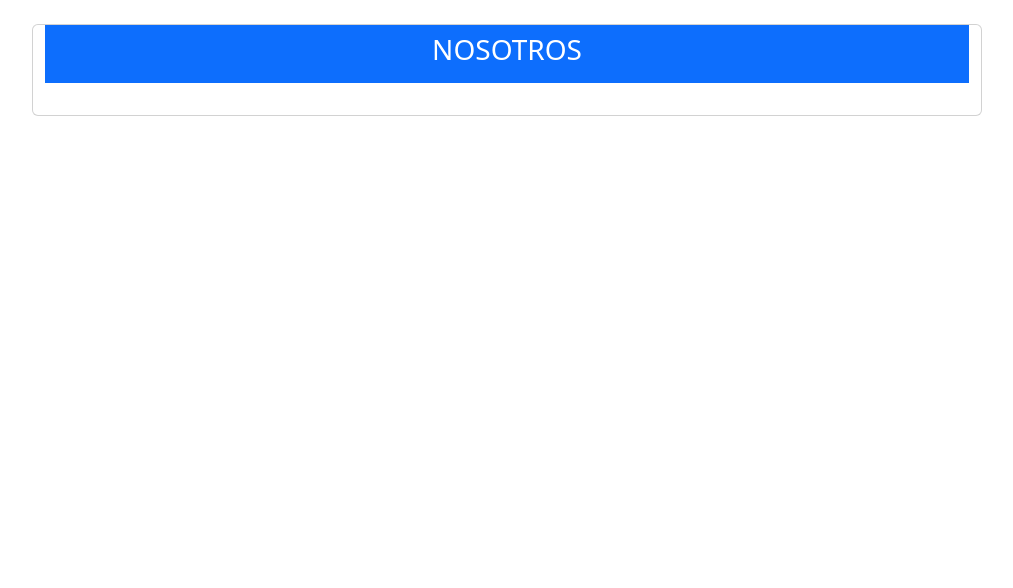
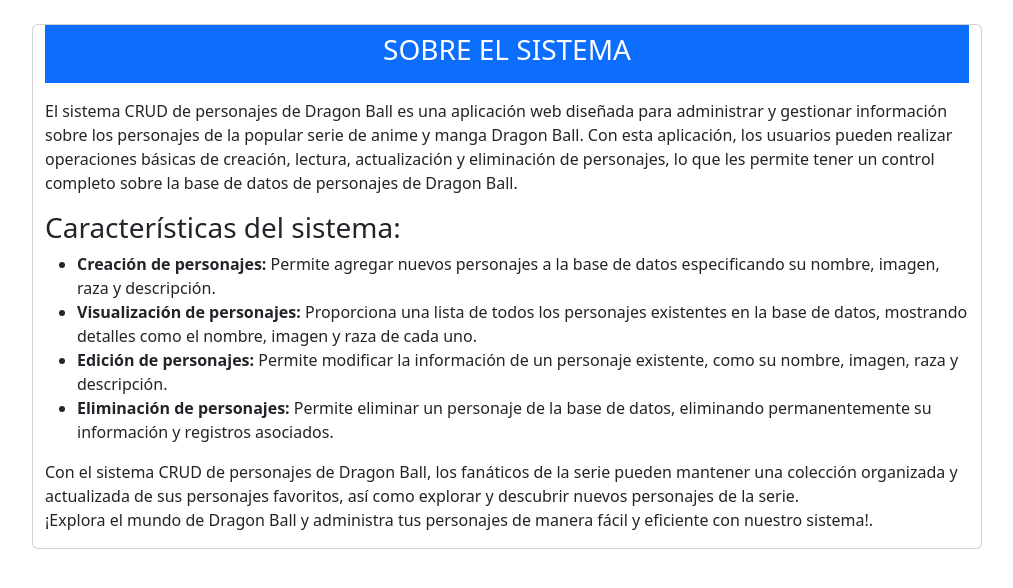
Before and after one commit to mssj-11/CRUD_DragonBall_django, a Django app: page /nosotros in a window 1280 px wide. Shown: the part 76-664 px from the top of the page, without its empty margins (133-1146 px from the left). Run offline with Django 3.2, Linux system fonts and the light colour scheme.

Commit message:
Sobre el sistema

```diff
--- a/libreria/templates/paginas/nosotros.html
+++ b/libreria/templates/paginas/nosotros.html
@@ -5,10 +5,20 @@
             <div class="col-1"></div>
             <div class="card col-10">
               <div class="bg-primary mb-3 p-2">
-                <h3 class="text-center text-white text-uppercase">Nosotros</h3>
+                <h3 class="text-center text-white text-uppercase">Sobre el sistema</h3>
               </div>
               <p class="text-justify">
-
+                El sistema CRUD de personajes de Dragon Ball es una aplicación web diseñada para administrar y gestionar información sobre los personajes de la popular serie de anime y manga Dragon Ball. Con esta aplicación, los usuarios pueden realizar operaciones básicas de creación, lectura, actualización y eliminación de personajes, lo que les permite tener un control completo sobre la base de datos de personajes de Dragon Ball.
+              </p>
+              <h3>Características del sistema:</h3>
+              <ul>
+                <li><b>Creación de personajes:</b> Permite agregar nuevos personajes a la base de datos especificando su nombre, imagen, raza y descripción.</li>
+                <li><b>Visualización de personajes:</b> Proporciona una lista de todos los personajes existentes en la base de datos, mostrando detalles como el nombre, imagen y raza de cada uno.</li>
+                <li><b>Edición de personajes:</b> Permite modificar la información de un personaje existente, como su nombre, imagen, raza y descripción.</li>
+                <li><b>Eliminación de personajes:</b> Permite eliminar un personaje de la base de datos, eliminando permanentemente su información y registros asociados.</li>
+              </ul>
+              <p class="text-justify">
+                Con el sistema CRUD de personajes de Dragon Ball, los fanáticos de la serie pueden mantener una colección organizada y actualizada de sus personajes favoritos, así como explorar y descubrir nuevos personajes de la serie. <br>¡Explora el mundo de Dragon Ball y administra tus personajes de manera fácil y eficiente con nuestro sistema!.
               </p>
             </div>
             <div class="col-1"></div>
```
